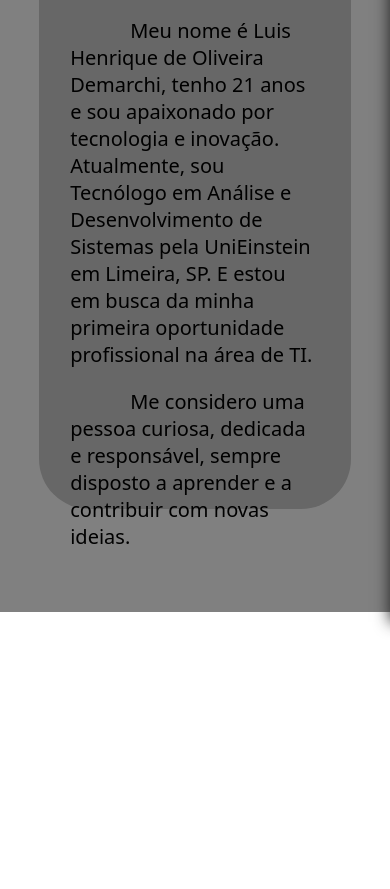
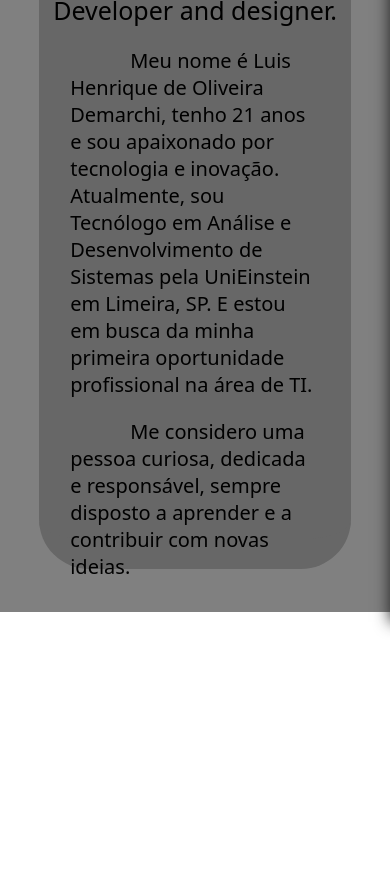
Before and after one commit to Luis-Demarchi/Projeto-Curriculo, a plain HTML site: page Frontend/index.html in a window 390 px wide. Shown: the part 232-1121 px from the top of the page. Drawn offline with Linux system fonts and the light colour scheme.

Commit message:
Added a mobile style at about me

```diff
--- a/Frontend/style.css
+++ b/Frontend/style.css
@@ -81,6 +81,12 @@
         display: block;
         margin-left: 150px;
     }
+
+    .container{
+        display: flex;
+        border-top: 30px solid rgb(103, 103, 103);
+        border-bottom: 30px solid rgb(103, 103, 103);
+    }
 }
 
 .nav-list.active{
```
